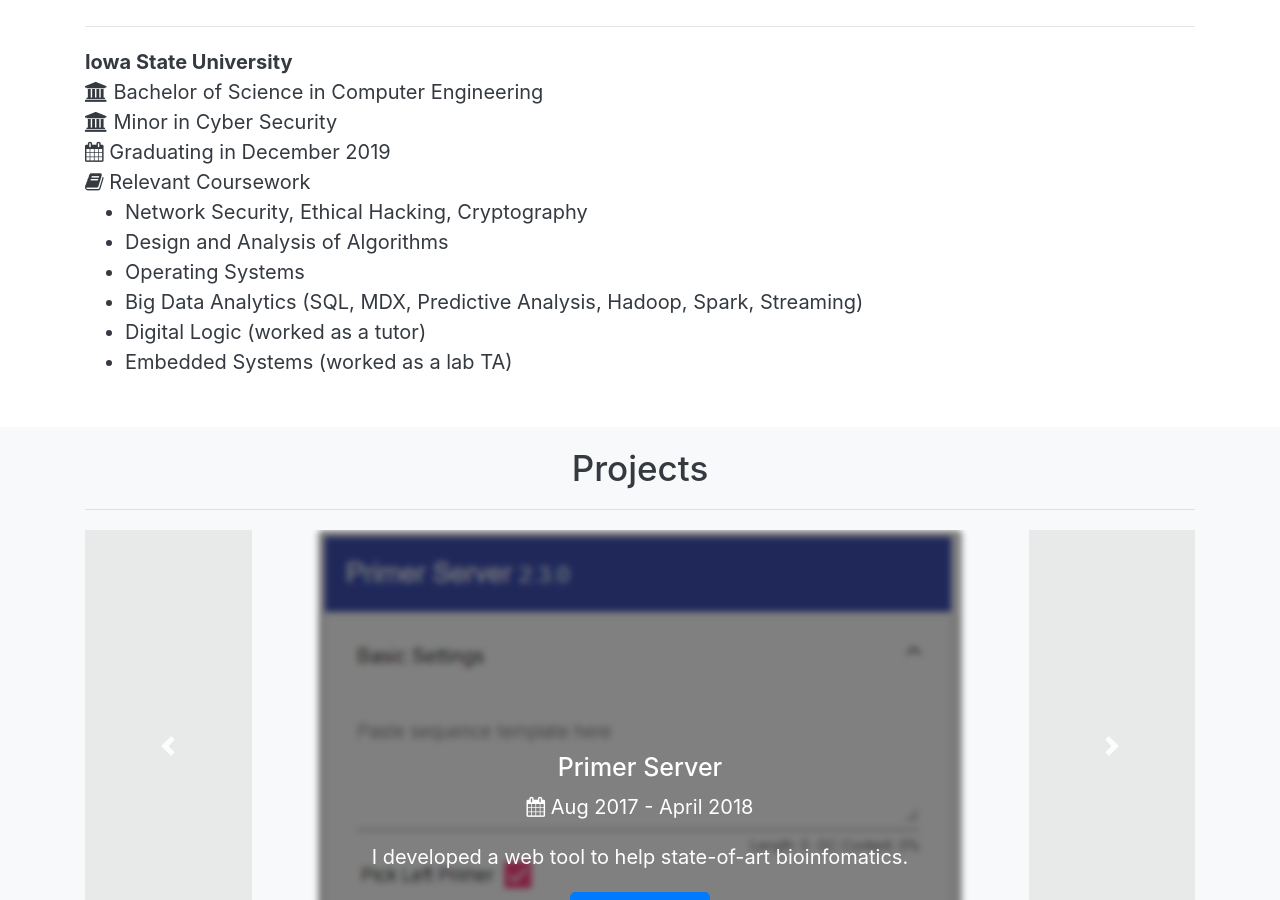
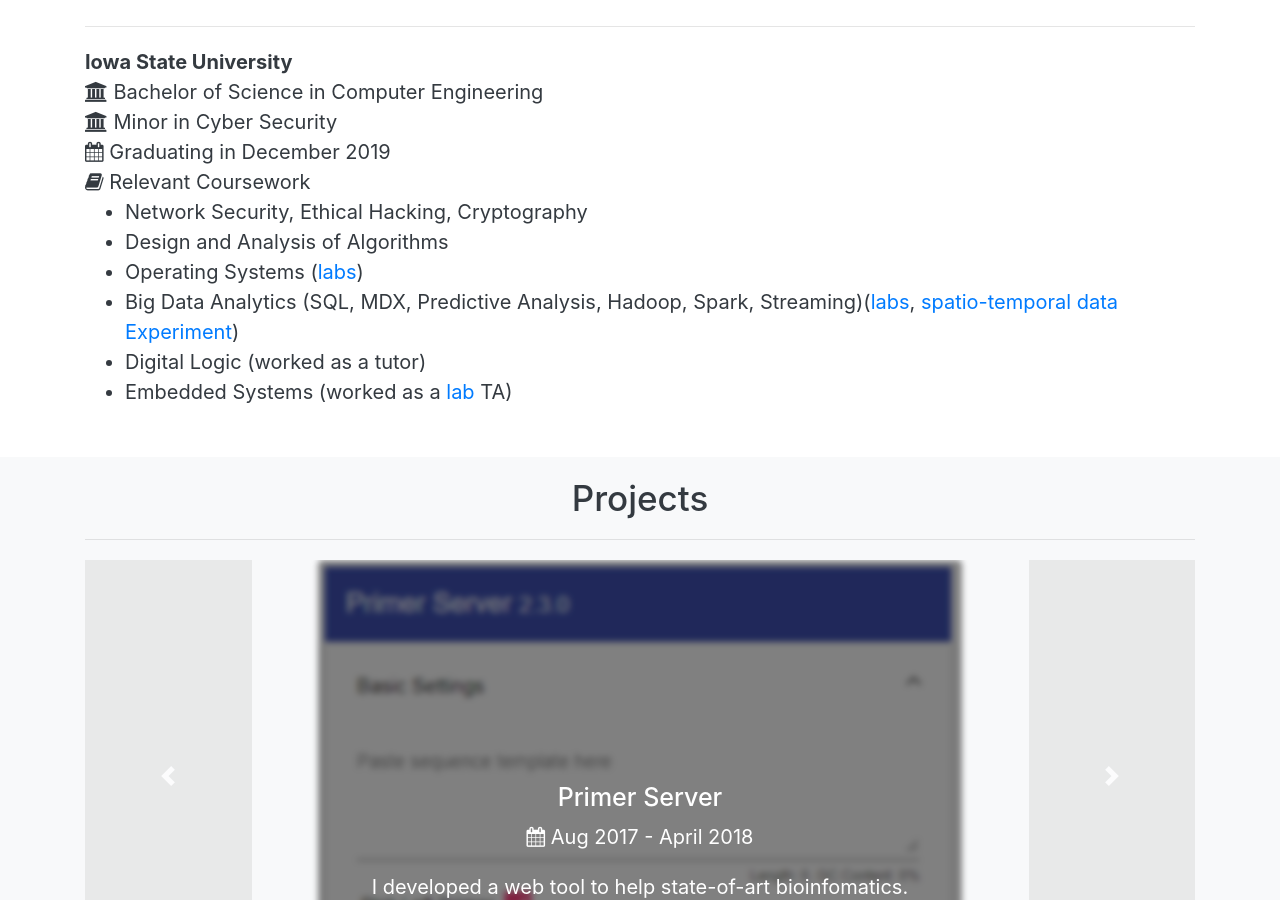
Before and after one commit to takasoft/takasoft.github.io, a Jekyll site: the page built from about.html, in a window 1280 px wide and 900 px high, scrolled down 1456 px. Built offline with Jekyll 4.4.1, drawn with Linux system fonts in a browser that asks for light colours.

Commit message:
Update about.html

```diff
--- a/about.html
+++ b/about.html
@@ -76,10 +76,10 @@ filetype: html
       <ul style="margin-top: -20px">
         <li>Network Security, Ethical Hacking, Cryptography</li>
         <li>Design and Analysis of Algorithms</li>
-        <li>Operating Systems</li>
-        <li>Big Data Analytics (SQL, MDX, Predictive Analysis, Hadoop, Spark, Streaming)</li>
+        <li>Operating Systems (<a href="https://github.com/takasoft/operating-systems-labs" target="_blank">labs</a>)</li>
+        <li>Big Data Analytics (SQL, MDX, Predictive Analysis, Hadoop, Spark, Streaming)(<a href="https://github.com/takasoft/big-data-analytics-lab" target="_blank">labs</a>, <a href="https://www.kaggle.com/takaoo/spatial-temporal-data-practice" target="_blank">spatio-temporal data Experiment</a>)</li>
         <li>Digital Logic (worked as a tutor)</li>
-        <li>Embedded Systems (worked as a lab TA)</li>
+        <li>Embedded Systems (worked as a <a href="https://github.com/takasoft/embedded-c-labs" target="_blank">lab</a> TA)</li>
       </ul>
     </p>
   </div>
```
